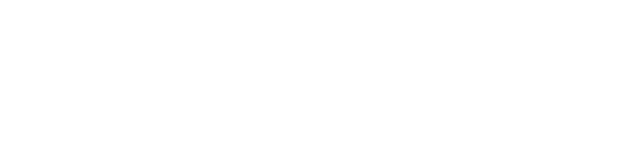
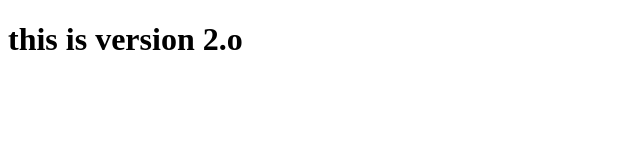
Before and after one commit to BasavarajPatil1999/myrepo, a plain HTML site: page index.html in a window 1280 px wide. Shown: the whole page, without its empty margins (0-640 px from the left). Drawn offline with Linux system fonts and the light colour scheme.

Commit message:
this is v2

```diff
--- a/index.html
+++ b/index.html
@@ -7,7 +7,7 @@
 </head>
 
 <body>
-
+    <h1>this is version 2.o</h1>
 </body>
 
 </html>
```
